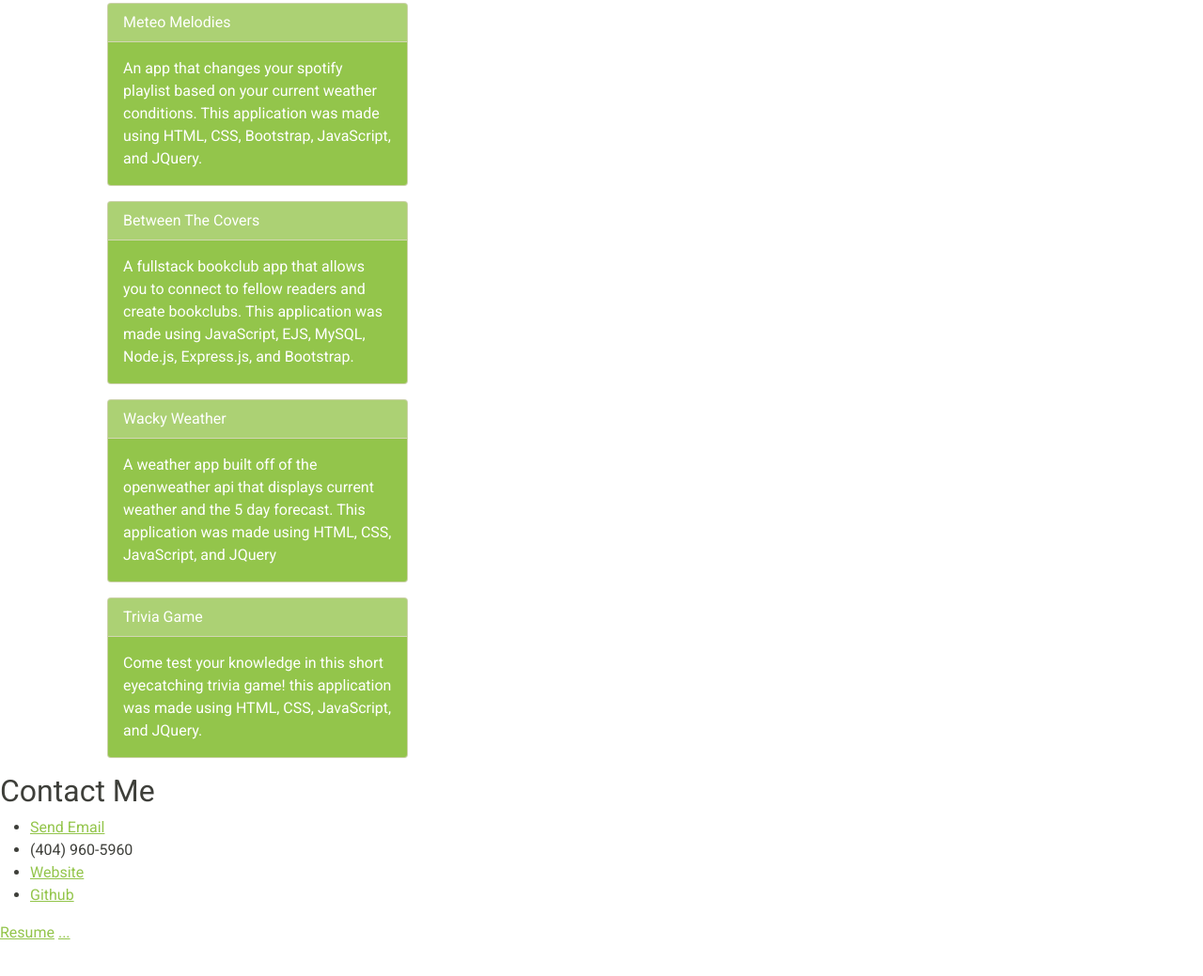
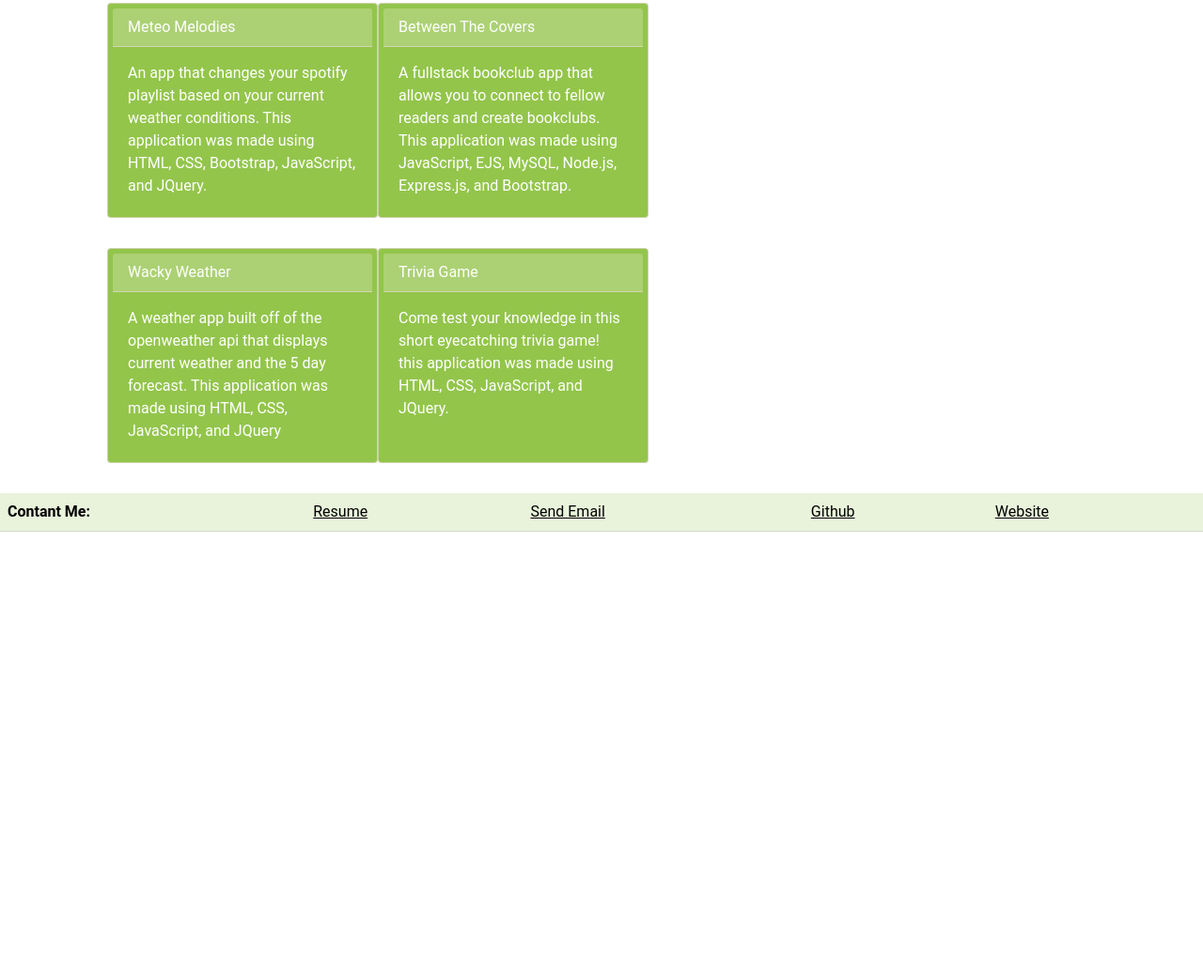
Before and after one commit to darbyjenks/Darby-Johnson-Portfolio, a plain HTML site: page index.html in a window 1280 px wide. Shown: the part 181-1220 px from the top of the page at 94% size. After the commit the page ends 800 px from the top, so only its background shows below. Drawn offline with nearby package versions, Linux system fonts and the light colour scheme.

Commit message:
all styling and functionality added

```diff
--- a/index.html
+++ b/index.html
@@ -45,28 +45,30 @@
     <aside>
         <section id="work" class="service">
             <ul>
-              <div class="card text-white bg-success mb-3" style="max-width: 20rem;">
+              <div class="card text-white bg-success mb-3 card block" style="width: 18rem;">
                 <div class="card-header">Meteo Melodies</div>
-                <div class="card-body">
+                <div class="card-body card-block">
                   <a href=" https://github.com/acuson/meteo-melodies" target="_blank">
                   <p class="card-text" style="color:white">An app that changes your spotify playlist based on your current weather conditions. This application was made using HTML, CSS, Bootstrap, JavaScript, and JQuery.</p></a>
                 </div>
               </div>
-                <div class="card text-white bg-success mb-3" style="max-width: 20rem;">
+                <div class="card text-white bg-success mb-3 mb-3" style="width: 18rem;">
                   <div class="card-header">Between The Covers</div>
                   <div class="card-body">
                     <a href=" https://github.com/acuson/between-the-covers" target="_blank">
                     <p class="card-text" style="color:white">A fullstack bookclub app that allows you to connect to fellow readers and create bookclubs. This application was made using JavaScript, EJS, MySQL, Node.js, Express.js, and Bootstrap.</p></a>
                   </div>
                 </div>
-                <div class="card text-white bg-success mb-3" style="max-width: 20rem;">
+                </ul>
+                <ul>
+                <div class="card text-white bg-success mb-3" style="width: 18rem;">
                   <div class="card-header">Wacky Weather</div>
                   <div class="card-body">
                     <a href="https://github.com/darbyjenks/WackyWeather" target="_blank">
                     <p class="card-text" style="color:white">A weather app built off of the openweather api that displays current weather and the 5 day forecast. This application was made using HTML, CSS, JavaScript, and JQuery</p></a>
                   </div>
                 </div>
-                <div class="card text-white bg-success mb-3" style="max-width: 20rem;">
+                <div class="card text-white bg-success mb-3" style="width: 18rem;">
                   <div class="card-header">Trivia Game</div>
                   <div class="card-body">
                     <a href="https://github.com/darbyjenks/TriviaGame " target="_blank">
@@ -79,19 +81,26 @@
     </aside>
 
     <footer id="contact-me">
-            <h2>Contact Me</h2>
-            <ul>
-                <li><a href="mailto:darbyj1707@yahoo.com">Send Email</a></li>
-                <li>(404) 960-5960</li>
-                <li><a href="https://github.com/darbyjenks/Darby-Johnson-Portfolio" target="_blank">Website</a></li>
-                <li><a href="https://github.com/darbyjenks"target="_blank">Github</a></li>
-            </ul>
-            <!-- <button id= "resume" onclick="document.location='default.asp'">Resume</button>  -->
+            <table class="table table-hover">
+                <tr class="table-success">
+                  <th scope="row">Contant Me:</th>
+                  <td>
+                    <a class="fix-me button" href="Darby_Johnson.jpg" style="color: black">Resume</a>
+                  </td>
+                  <td>
+                    <a href="mailto:darbyj1707@yahoo.com" style="color: black">Send Email</a></td>
+                  </td>
+                  <td>
+                    <a href="https://github.com/darbyjenks"target="_blank" style="color: black">Github</a>
+                  </td>
+                  <td>
+                    <a href="https://darbyjenks.github.io/Darby-Johnson-Portfolio/" target="_blank" style="color: black">Website</a>
+                  </td>
+                </tr>
+            </table>
     </footer>
     </div>
-    <a class="fix-me button" href="Darby_Johnson.jpg">Resume</a>
-    <a class="endingPicture" href="/assets/Assets/style.css">...</a>
-    <div style="margin-top:200px"></div>
+    <div style="margin-top:50px"></div>
     <script src="https://ajax.googleapis.com/ajax/libs/jquery/3.5.1/jquery.min.js"></script>
     <script src="https://cdn.jsdelivr.net/npm/bootstrap@5.0.2/dist/js/bootstrap.bundle.min.js" integrity="sha384-MrcW6ZMFYlzcLA8Nl+NtUVF0sA7MsXsP1UyJoMp4YLEuNSfAP+JcXn/tWtIaxVXM" crossorigin="anonymous"></script>
     <!-- <script src = "assets/script.js"></script> -->
```
Also changed, not shown: assets/style.css.
